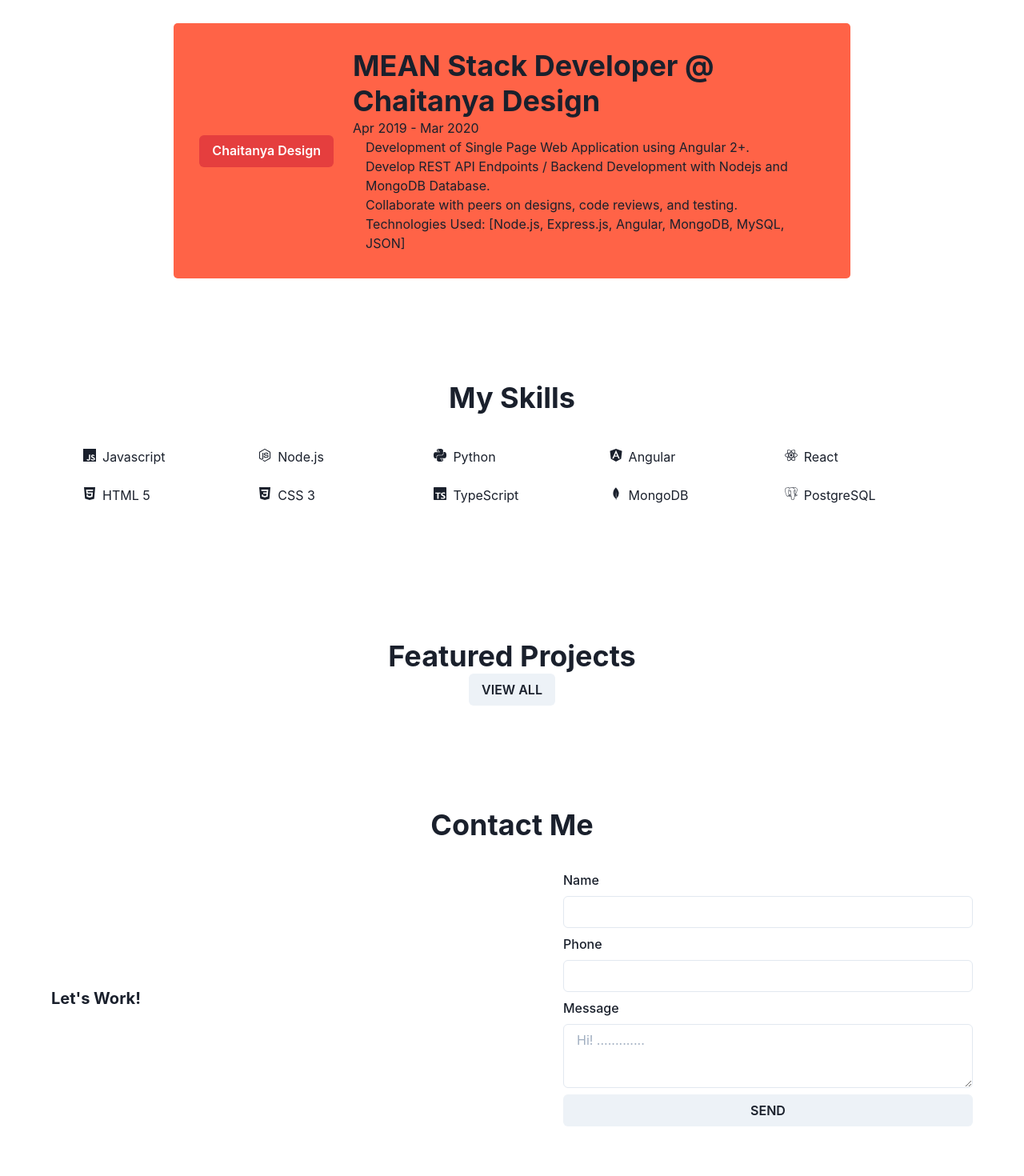
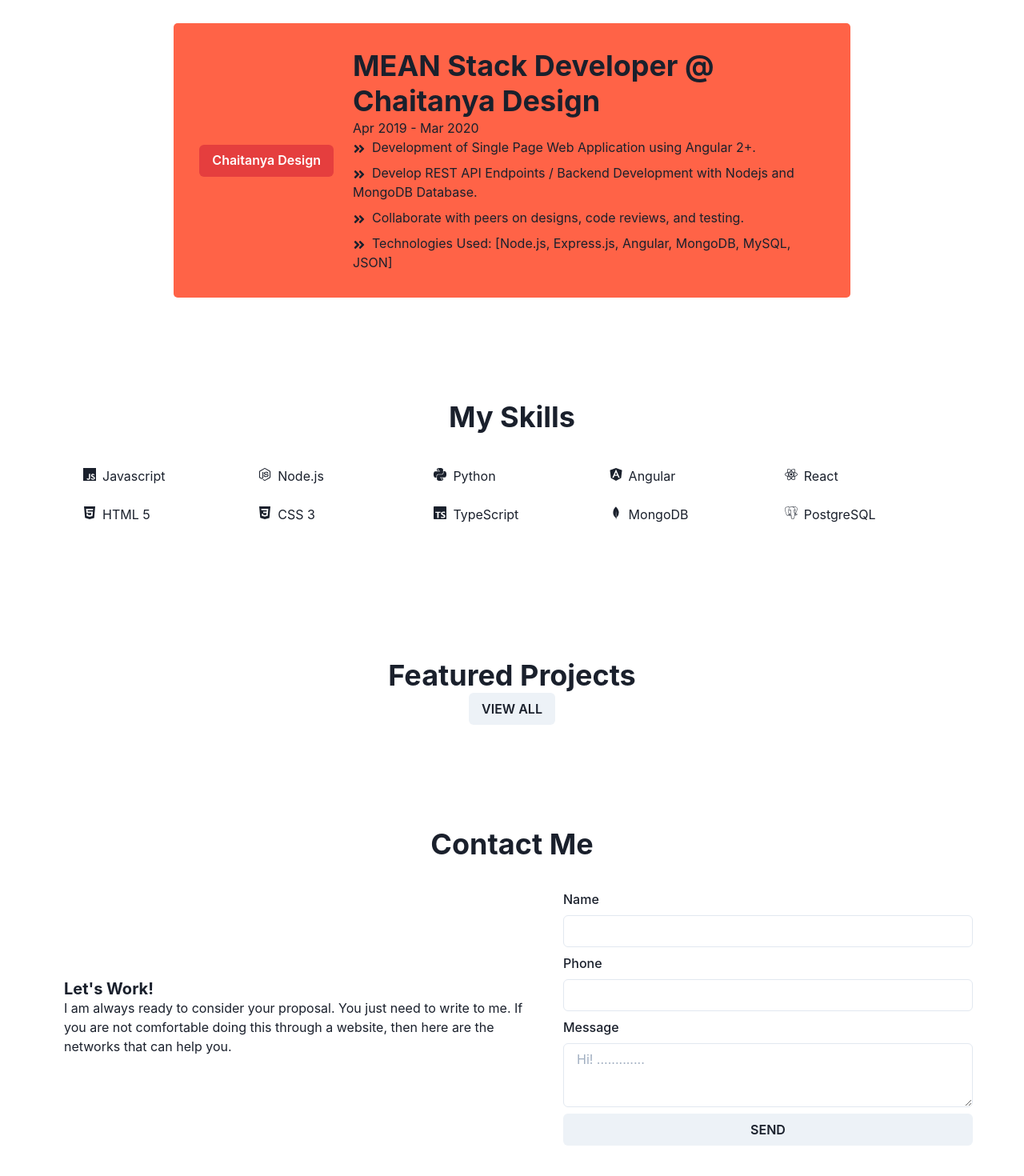
Before and after one commit to Nabin19677/PersonalPortfolio, a Next.js app: page / in a window 1280 px wide. Shown: the part 1609-3079 px from the top of the page at 80% size. Built offline with nearby package versions, Linux system fonts and the light colour scheme.

Commit message:
added exp list icon

```diff
--- a/components/sections/Contact.js
+++ b/components/sections/Contact.js
@@ -2,16 +2,16 @@
   Box,
   Button,
   Center,
-  Container,
   Heading,
   HStack,
-  Divider,
   Spacer,
   Stack,
   FormControl,
   FormLabel,
   Input,
   Textarea,
+  Text,
+  Container,
 } from "@chakra-ui/react";
 
 export default function Contact() {
@@ -22,7 +22,14 @@
       </Center>
       <HStack mt="35">
         <Box>
-          <Heading size="md">Let&apos;s Work!</Heading>
+          <Container>
+            <Heading size="md">Let&apos;s Work!</Heading>
+            <Text>
+              I am always ready to consider your proposal. You just need to
+              write to me. If you are not comfortable doing this through a
+              website, then here are the networks that can help you.
+            </Text>
+          </Container>
         </Box>
         <Spacer />
         <Box w="40vw">
--- a/components/sections/Experience.js
+++ b/components/sections/Experience.js
@@ -8,8 +8,12 @@
   Text,
   Badge,
   Button,
+  List,
+  ListItem,
+  ListIcon,
 } from "@chakra-ui/react";
 import { useState } from "react";
+import { FaAngleDoubleRight } from "react-icons/fa";
 
 const experiences = [
   {
@@ -59,11 +63,14 @@
                     {experiences[experienceIndex].company}
                   </Heading>
                   <Text>{experiences[experienceIndex].date}</Text>
-                  <Container>
+                  <List spacing={2}>
                     {experiences[experienceIndex].points.map((p, i) => (
-                      <Text key={i}>{p}</Text>
+                      <ListItem key={i}>
+                        <ListIcon as={FaAngleDoubleRight} />
+                        {p}
+                      </ListItem>
                     ))}
-                  </Container>
+                  </List>
                 </Container>
               </Box>
             </HStack>
```
